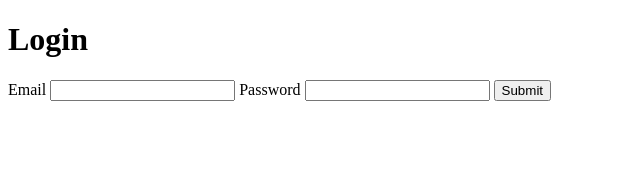
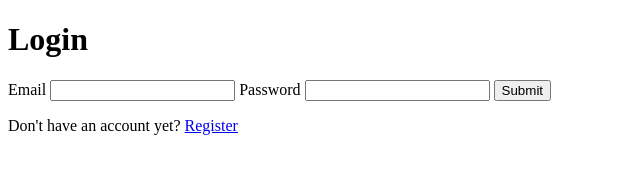
Before and after one commit to Eldemarkki/cyber-security-base-project, a website: page src/pages/login.html in a window 1280 px wide. Shown: the whole page, without its empty margins (0-640 px from the left). Drawn offline with Linux system fonts and the light colour scheme.

Commit message:
feat: add links to registration and login

```diff
--- a/src/pages/login.html
+++ b/src/pages/login.html
@@ -21,6 +21,7 @@
         <input type="password" name="password" />
         <input type="submit" />
     </form>
+    <p>Don't have an account yet? <a href="/register">Register</a></p>
 </body>
 
 </html>
```
Also changed, not shown: src/pages/register.html (+1 -0 lines).
